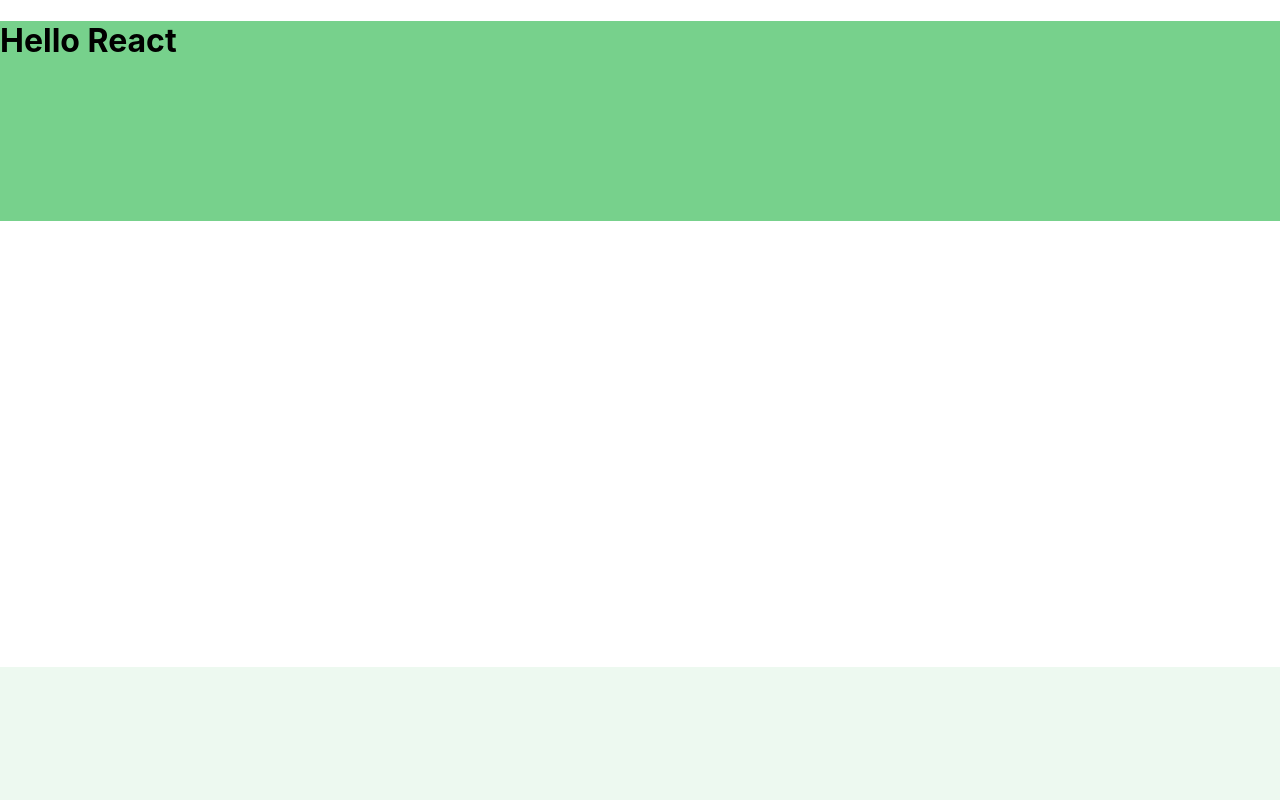
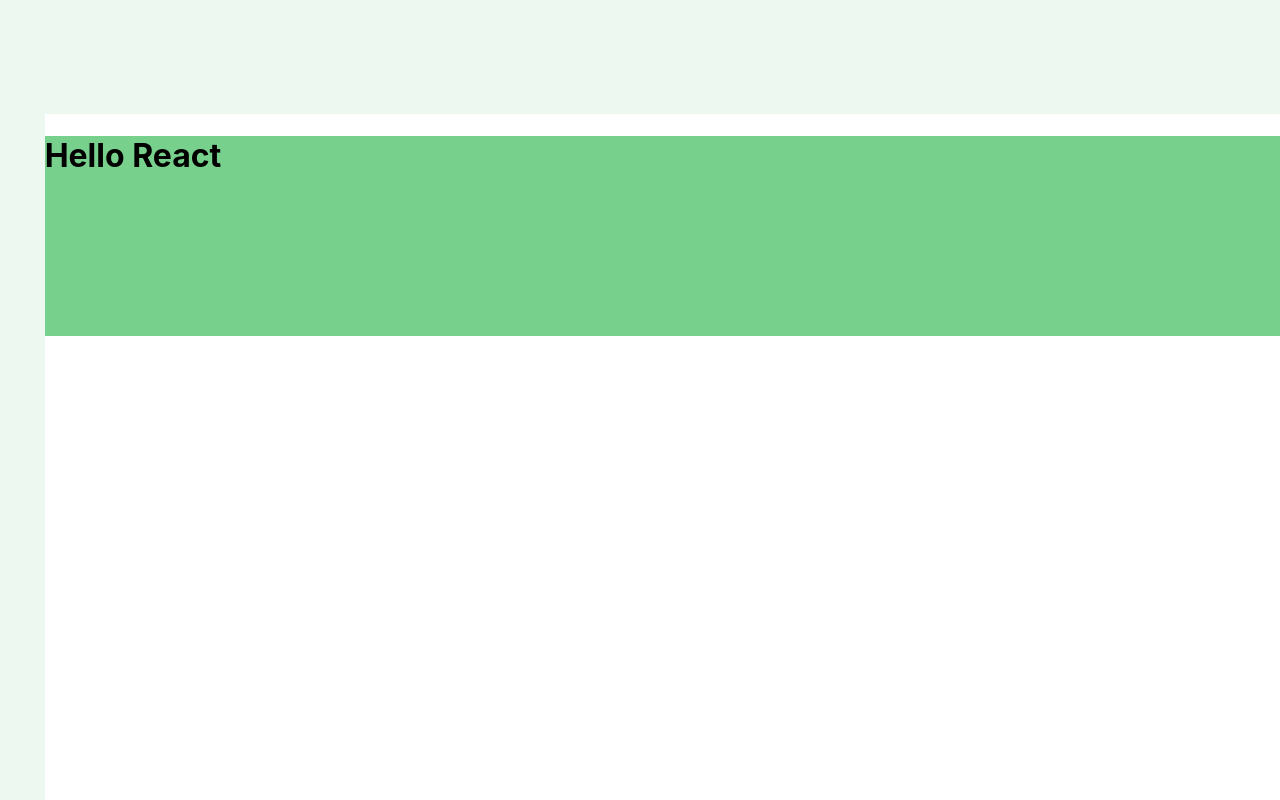
Before and after one commit to Cahill-99/Recipe-App, a React (Create React App) app: page / in a window 1280 px wide. Built offline with nearby package versions, Linux system fonts and the light colour scheme.

Commit message:
root grid working

```diff
--- a/src/index.css
+++ b/src/index.css
@@ -12,18 +12,20 @@
   height: 100vh;
 
   grid-template-columns:
-  [col-start] 1fr
-  [col-2] 1fr
-  [col-3] 1fr
-  [col-4] 1fr
-  [col-5] 1fr
-  [col-6] 1fr
-  [col-7] 1fr
-  [col-8] 1fr
-  [col-9] 1fr
-  [col-10] 1fr
-  [col-11] 1fr
-  [col-12] 1fr
+  [col-start] 3fr
+  [col-2] 7fr
+  [col-3] 7fr
+  [col-4] 7fr
+  [col-5] 7fr
+  [col-6] 7fr
+  [col-7] 7fr
+  [col-8] 7fr
+  [col-9] 3fr
+  [col-10] 3fr
+  [col-11] 7fr
+  [col-12] 7fr
+  [col-13] 7fr
+  [col-14] 7fr
   [col-end];
 
   grid-template-rows:
@@ -33,14 +35,17 @@
   1fr
   1fr
   1fr
+  1fr
   ;
 
   grid-template-areas:
-  "wb wb wb wb wb wb wb wb wb wb wb wb"
-  "wb wb wb wb wb wb wb wb wb wb wb wb"
-  "wb wb wb wb wb wb wb wb wb wb wb wb"
-  "wb wb wb wb wb wb wb wb wb wb wb wb"
-  "wb wb wb wb wb wb wb wb wb wb wb wb"
+  ". . . . . . . . . . . . . ."
+  ". wb wb wb wb wb wb wb wb wb wb wb wb wb"
+  ". wb wb wb wb wb wb wb wb wb wb wb wb wb"
+  ". wb wb wb wb wb wb wb wb wb wb wb wb wb"
+  ". wb wb wb wb wb wb wb wb wb wb wb wb wb"
+  ". wb wb wb wb wb wb wb wb wb wb wb wb wb"
+  ". wb wb wb wb wb wb wb wb wb wb wb wb wb"
   ;
 }
 
```
